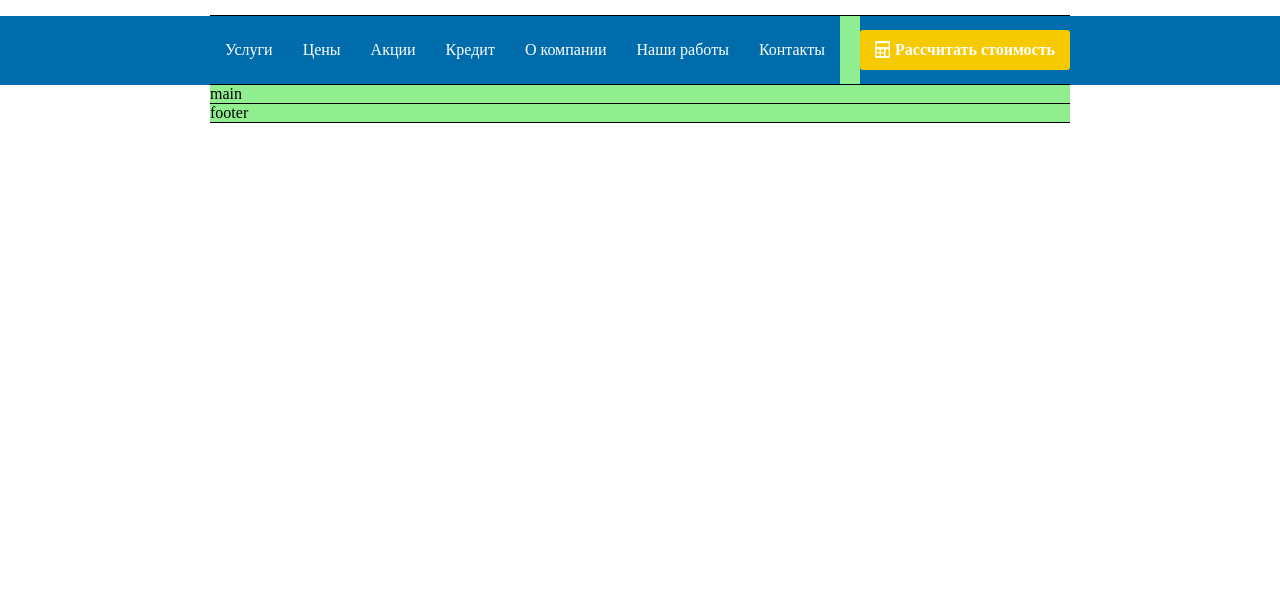
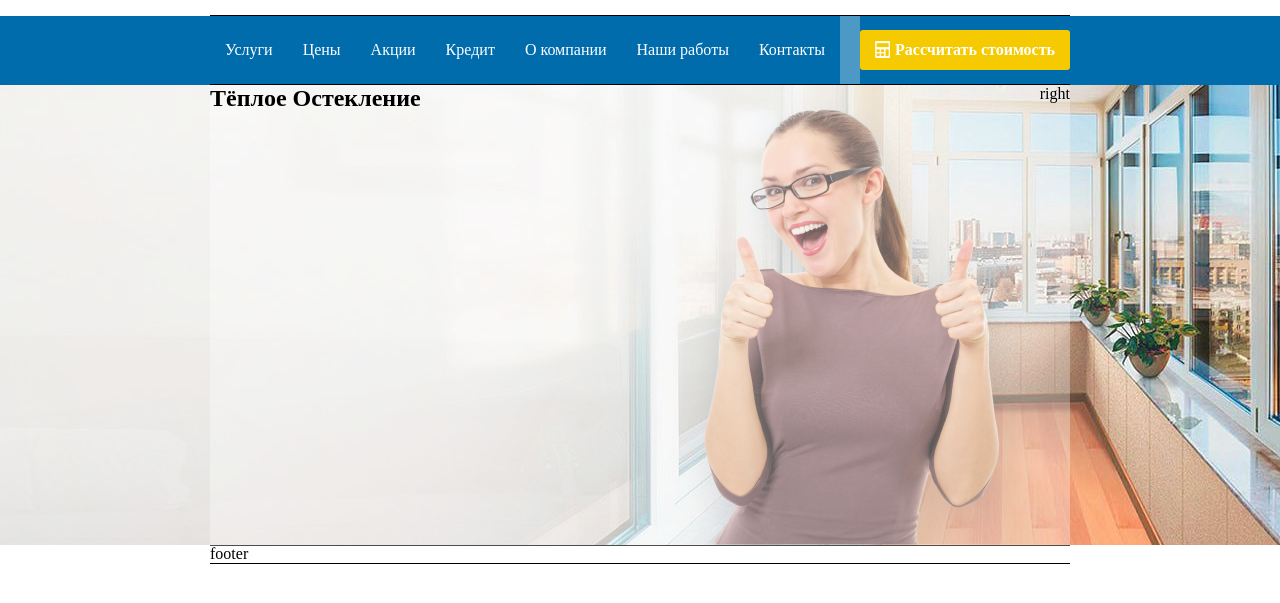
Before and after one commit to AlexeyZvezdin/mosbalkon_front, a plain HTML site: page public/index.html in a window 1280 px wide. Shown: the part 65-668 px from the top of the page. Drawn offline with Linux system fonts and the light colour scheme.

Commit message:
Began to markup first section

```diff
--- /dev/null
+++ b/public/css/section.css
@@ -0,0 +1,14 @@
+.box__actions {
+  background-image: url('../assets/slide_1.png');
+  height: 460px;
+  background-size: cover;
+  background-position: center;
+  background-repeat: no-repeat;
+}
+
+.box__actions_delimeter {
+  display: flex;
+  justify-content: space-between;
+  background-color: transparent;
+  height: 460px;
+}
--- a/public/css/style.css
+++ b/public/css/style.css
@@ -25,7 +25,7 @@
 /* centering container */
 
 .cent_box {
-  background-color: lightgreen;
+  background-color: rgb(255, 255, 255, 0.3);
   max-width: 860px;
   min-width: 860px;
   margin: 0 auto;
@@ -38,7 +38,7 @@ header {
   background-color: lightgray;
 }
 
-/* top part of header */
+/* top part of the header */
 
 .header_top {
   background-color: white;
@@ -94,7 +94,7 @@ header {
 .header_top_callnumber__big {
   font-size: 1.4em;
 }
-/* bottom part of header */
+/* bottom part of the header */
 
 .header_bott {
   background-color: #006cac;
--- a/public/index.html
+++ b/public/index.html
@@ -7,6 +7,7 @@
     <title>Mosbalkon</title>
 
     <link rel="stylesheet" href="./css/style.css" />
+    <link rel="stylesheet" href="./css/section.css" />
   </head>
   <body>
     <header>
@@ -61,7 +62,16 @@
       </div>
     </header>
     <main>
-      <div class="cent_box">main</div>
+      <section class="box__actions">
+        <div class="cent_box">
+          <div class="box__actions_delimeter">
+            <div class="box__actions_left">
+              <h2>Тёплое Остекление</h2>
+            </div>
+            <div class="box__actions_right">right</div>
+          </div>
+        </div>
+      </section>
     </main>
     <footer>
       <div class="cent_box">
```
Also changed, not shown: public/assets/slide_1.png (added), 1 other file.
